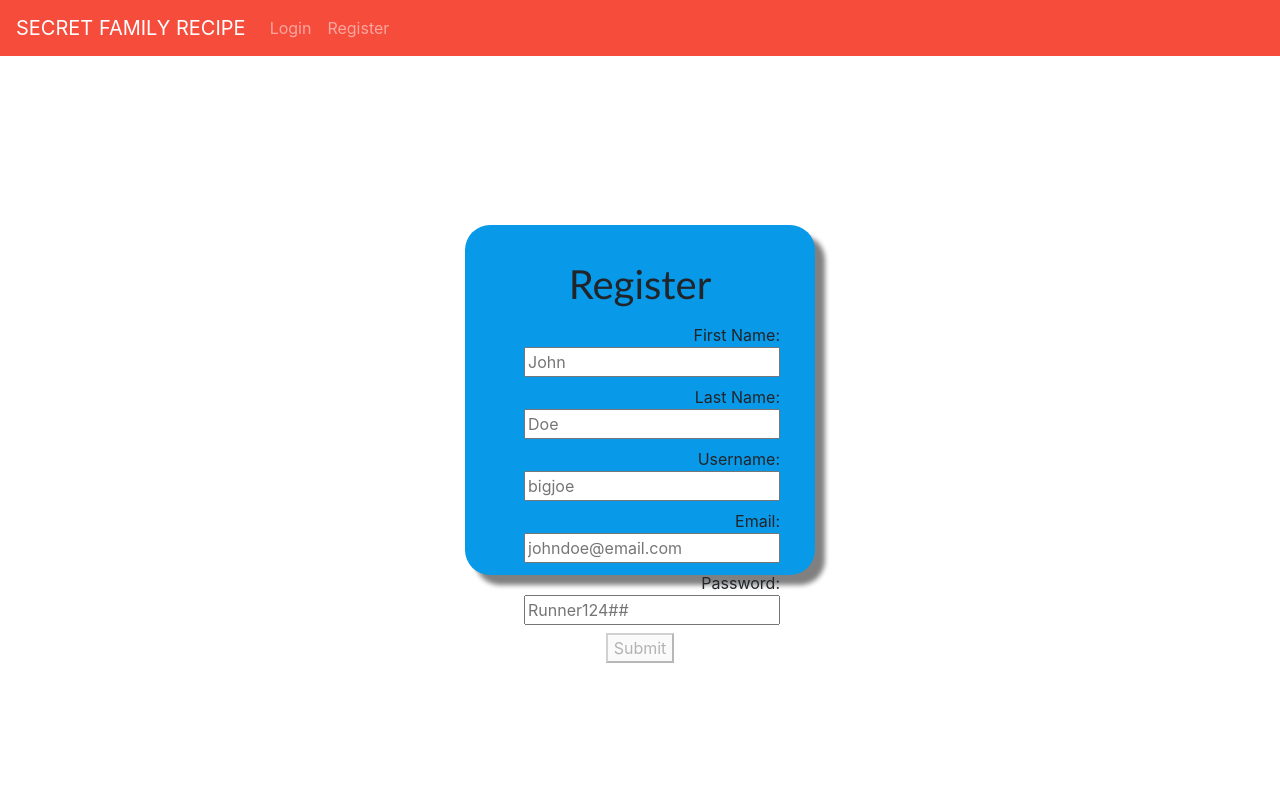
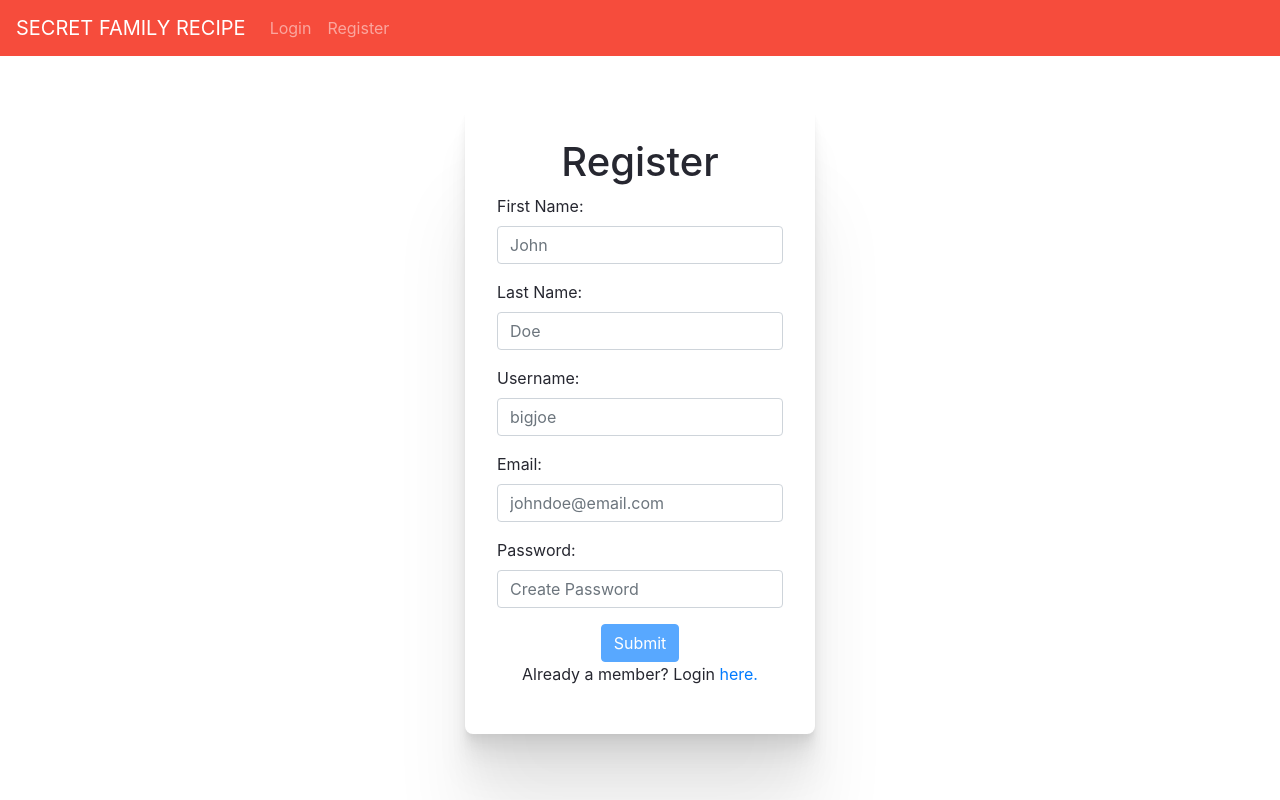
Before and after one commit to tt-webpt-105-Build-Week-2/Front-end, a React (Create React App) app: page /register in a window 1280 px wide. Built offline with nearby package versions, Linux system fonts and the light colour scheme.

Commit message:
changed the login

```diff
--- /dev/null
+++ b/src/App.css
@@ -0,0 +1,4 @@
+.App {
+  background-color: #fff;
+  height: 100vh;
+}
--- a/src/App.js
+++ b/src/App.js
@@ -6,6 +6,7 @@ import RegistrationForm from './Registration/RegistrationForm';
 import RecipesList from "./components/recipes/RecipesList";
 import AddRecipe from './components/recipes/AddRecipe';
 import RecipePage from './components/recipes/RecipePage'
+import './App.css'
 
 // Context
 import RecipeProvider from './context/RecipeContext'
--- a/src/Login/LoginForm.css
+++ b/src/Login/LoginForm.css
@@ -1,43 +1,24 @@
-.form2 {
-  display: block;
-  left: 50%;
-  top: 50%;
-  transform: translate(-50%, -50%);
+.login-form{
   width: 350px;
-  height: 290px;
-  position: absolute;
-  top: 50%;
-  background-color: #0999e9;
-  padding: 35px;
   text-align: center;
-  box-shadow: 10px 10px 5px grey;
-  border-radius: 25px;
+  margin: auto;
+  margin-top: 50px;
+  background-color: white;
+
+  box-shadow: 0 8px 6px -6px #262730;
+    padding:2rem;
+    border-radius: 8px;
+    color: #262730;
+    box-shadow:
+        0 2.8px 2.2px rgba(0, 0, 0, 0.02),
+        0 6.7px 5.3px rgba(0, 0, 0, 0.028),
+        0 12.5px 10px rgba(0, 0, 0, 0.035),
+        0 22.3px 17.9px rgba(0, 0, 0, 0.042),
+        0 41.8px 33.4px rgba(0, 0, 0, 0.05),
+        0 100px 80px rgba(0, 0, 0, 0.07)
 }
 
-.form2 h1 {
-  margin-bottom: 15px;
-  font-family: "Trebuchet MS", "Lucida Sans Unicode", "Lucida Grande",
-    "Lucida Sans", Arial, sans-serif;
+.label-input{
+  text-align: justify;
+  margin-bottom: 16px;
 }
-
-.form2 a {
-  color: black;
-  text-decoration: underline;
-}
-
-#email2,
-#password2 {
-  display: inline-block;
-  float: right;
-}
-
-.form2 #button2 {
-  margin: 15px 0;
-  color: black;
-  border-radius: 25px;
-}
-
-.form2 #button2:hover {
-  background-color: #f54c3c;
-  border: #f54c3c;
-}
--- a/src/Login/LoginForm.js
+++ b/src/Login/LoginForm.js
@@ -1,12 +1,11 @@
 import React, { useState, useEffect } from 'react';
-import './LoginForm.css';
 import schema from './loginSchema'
 import * as yup from 'yup'
 import { Link } from 'react-router-dom'
 import axios from 'axios'
 import { useHistory } from "react-router-dom";
-import jwt from 'jwt-decode'
-
+import { Form, Button } from 'react-bootstrap'
+import './LoginForm.css'
 
 
 const initialFormValues = {
@@ -101,28 +100,21 @@ const LoginForm = () => {
   }, [formValues]);
 
   return (
-    <div>
-      <form className='form2' onSubmit={onSubmit}>
-        <h1>Login</h1>
-
-        <div>
-          <div>{formErrors.username}</div>
-          <div>{formErrors.password}</div>
-        </div>
-
-        <div className="email2">
-          <label>Username:     </label>
-          <input
+    <div className='login-form'>
+      <h1>Login</h1>
+      <Form onSubmit={onSubmit}>
+        <div className='label-input'>
+          <Form.Label>Username:</Form.Label>
+          <Form.Control
             value={formValues.username}
             onChange={onChange}
             name='username'
             type='username'
           />
         </div>
-
-        <div className="password2">
-          <label>Password:     </label>
-          <input
+        <div className='label-input'>
+          <Form.Label>Password:</Form.Label>
+          <Form.Control
             value={formValues.password}
             onChange={onChange}
             autoComplete='true'
@@ -130,15 +122,13 @@ const LoginForm = () => {
             name='password'
             type='password'
           />
+
         </div>
+        <Button type="submit" disabled={disabled} >Sign In</Button>
 
-        <button disabled={disabled} id='button2'>Submit</button>
+        <p>Not a member? Register <Link to='/register'>here.</Link></p>
 
-        {/* new users click here, or something else, need to sign up? */}
-        <div className='loginLink'>
-          <Link to='/register'>Not a member? Register here.</Link>
-        </div>
-      </form>
+      </Form>
     </div>
   );
 };
--- a/src/Registration/RegistrationForm.css
+++ b/src/Registration/RegistrationForm.css
@@ -1,53 +1,13 @@
-.form {
-  display: block;
-  left: 50%;
-  top: 50%;
-  transform: translate(-50%, -50%);
+.reg-form{
   width: 350px;
-  height: 350px;
-  position: absolute;
-  top: 50%;
-  background-color: #0999e9;
-  padding: 35px;
+  border: 1px solid silver;
+  border-radius: 10px;
+  padding: 16px;
   text-align: center;
-  box-shadow: 10px 10px 5px grey;
-  border-radius: 25px;
+  margin: auto;
 }
 
-.form h1 {
-  margin-bottom: 15px;
-  font-family: "Trebuchet MS", "Lucida Sans Unicode", "Lucida Grande",
-    "Lucida Sans", Arial, sans-serif;
+.label-input{
+  text-align: justify;
+  margin-bottom: 16px;
 }
-
-.form a {
-  color: black;
-  text-decoration: underline;
-}
-
-#name,
-#email,
-#password,
-#check {
-  display: inline-block;
-  float: right;
-}
-
-#check {
-  margin: 10px 50px 0 -100px;
-}
-
-.form #button {
-  margin: 15px 0;
-  color: black;
-  border-radius: 25px;
-}
-
-.form #button:hover {
-  background-color: #f54c3c;
-  border: #f54c3c;
-}
-
-.input-wrapper{
-  text-align: right;
-}
--- a/src/Registration/RegistrationForm.js
+++ b/src/Registration/RegistrationForm.js
@@ -1,9 +1,10 @@
 import React, { useEffect, useState } from "react";
 import * as yup from "yup";
 import formSchema from "./registrationSchema";
-import "./RegistrationForm.css";
+import { Link } from 'react-router-dom'
 import axios from 'axios'
 import { useHistory } from 'react-router-dom';
+import { Form, Button } from 'react-bootstrap'
 
 function RegistrationForm(props) {
   const initialForm = {
@@ -20,18 +21,12 @@ function RegistrationForm(props) {
 
   const submitForm = (event) => {
     event.preventDefault();
-    // const value =
-    //   event.target.type === "checkbox"
-    //     ? event.target.checked
-    //     : event.target.value;
-    // setFormValues({ ...formValues, [event.target.name] });
     console.log(formValues)
 
     axios
       .post('https://secret-family-recipes-6.herokuapp.com/auth/register', formValues)
       .then(res => {
         console.log(res)
-        // props.postLogin(formValues)
         history.push('/login')
       })
       .catch(err => {
@@ -43,22 +38,6 @@ function RegistrationForm(props) {
   function inputChange(event) {
     /* Destructuring the  name and value from the form inputs. */
     const { name, value } = event.target;
-    /* 'reach' grabs requirements for the form label equal to form event in formSchema (e.g. name, email, password).
-        'validate' checks that the value/user input is valid-based on requirements in formSchema.
-        'then' is what happens when successful (in this case, nothing, since there is nothing in the ()).
-        'catch' is what happens when the inputs are not valid per the formSchema (e.g. logs the message in the .required()). */
-    // if (name === "checkbox") {
-    //   yup
-    //     .reach(formSchema, name)
-    //     .validate(event.target.checked)
-    //     .then(() => { })
-    //     .catch((error) => { });
-
-    //   setFormValues({
-    //     ...formValues,
-    //     [name]: event.target.checked,
-    //   });
-    // } else {
     yup
       .reach(formSchema, name)
       .validate(value)
@@ -79,19 +58,12 @@ function RegistrationForm(props) {
   }, [formValues]);
 
   return (
-    <div>
-      <div>
-        <link
-          href="https://fonts.googleapis.com/css2?family=Rajdhani:wght@300&display=swap"
-          rel="stylesheet"
-        />
-      </div>
-      <form className="form" onSubmit={submitForm}>
-        <h1 className="head1">Register</h1>
-        <div className='input-wrapper'>
-          <div className="name">
-            <label>First Name:
-          <input
+    <div className='login-form'>
+      <Form onSubmit={submitForm}>
+        <h1 >Register</h1>
+        <div className='label-input'>
+          <Form.Label>First Name:</Form.Label>
+          <Form.Control className='label-input'
             type="text"
             name="first_name"
             id="first_name"
@@ -99,10 +71,10 @@ function RegistrationForm(props) {
             placeholder="John"
             onChange={inputChange}
           />
-            </label>
-
-            <label>Last Name:
-          <input
+        </div>
+        <div className='label-input'>
+          <Form.Label>Last Name:</Form.Label>
+          <Form.Control className='label-input'
             type="text"
             name="last_name"
             id="last_name"
@@ -110,10 +82,10 @@ function RegistrationForm(props) {
             placeholder="Doe"
             onChange={inputChange}
           />
-            </label>
-
-            <label>Username:
-          <input
+        </div>
+        <div className='label-input'>
+          <Form.Label>Username:</Form.Label>
+          <Form.Control className='label-input'
             type="text"
             name="username"
             id="username"
@@ -121,12 +93,10 @@ function RegistrationForm(props) {
             placeholder="bigjoe"
             onChange={inputChange}
           />
-            </label>
         </div>
-
-          <div className="email">
-            <label>Email:
-          <input
+        <div className='label-input'>
+          <Form.Label>Email:</Form.Label>
+          <Form.Control className='label-input'
             type="email"
             name="email"
             id="email"
@@ -134,39 +104,26 @@ function RegistrationForm(props) {
             placeholder="johndoe@email.com"
             onChange={inputChange}
           />
-            </label>
         </div>
-
-          <div className="password">
-            <label>Password:
-          <input
+        <div className='label-input'>
+          <Form.Label>Password:</Form.Label>
+          <Form.Control className='label-input'
             type="password"
             name="password"
             id="password"
             value={formValues.password}
-                placeholder="Runner124##"
+            placeholder="Create Password"
             onChange={inputChange}
           />
-            </label>
-          </div>
         </div>
 
-        {/* <div className="terms">
-          <a href="#">Terms of Service</a>
-          <input
-            id="check"
-            type="checkbox"
-            name="checkbox"
-            value={formValues.checkbox}
-            onChange={inputChange}
-          /> */}
-        {/* </div> */}
-        <div className="submit">
-          <button type="submit" disabled={buttonDisabled}>
+        <Button type="submit" disabled={buttonDisabled}>
           Submit
-          </button>
-        </div>
-      </form>
+        </Button>
+
+        <p>Already a member? Login <Link to='/login'>here.</Link></p>
+
+      </Form>
     </div>
   );
 }
```
Lines whose indentation alone changed are shown as unchanged.
